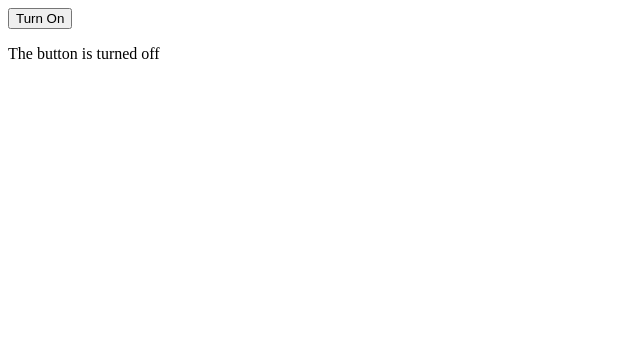
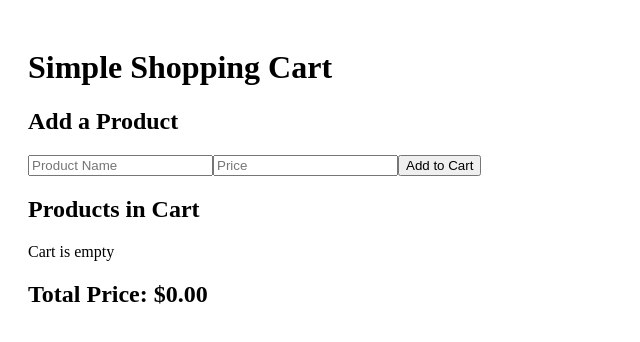
Before and after one commit to maxameddev/React.js, a React (Vite) app: page / in a window 1280 px wide. Shown: the top 342 px of the page, without its empty margins (0-640 px from the left). Built offline with nearby package versions, Linux system fonts and the light colour scheme.

Commit message:
Update shopping cart

```diff
--- a/src/App.jsx
+++ b/src/App.jsx
@@ -1,20 +1,9 @@
-import { useState } from "react";
-import Toggle from "./Toggle";
+import Greeting from "./Greeting";
 
 function App() {
-  const [isOn, setIsOn] = useState(false);
-
-  const toggleButton = () => {
-    setIsOn(!isOn);
-  };
-
   return (
     <div>
-      <button onClick={toggleButton}>
-        {isOn ? "Turn Off" : "Turn On"}
-      </button>
-
-      <Toggle isOn={isOn} />
+      <Greeting />
     </div>
   );
 }
--- a/src/Greeting.jsx
+++ b/src/Greeting.jsx
@@ -1,12 +1,110 @@
-function Greeting({ count }) {
+import { useState } from "react";
+
+function Greeting() {
+  const [products, setProducts] = useState([]);
+  const [name, setName] = useState("");
+  const [price, setPrice] = useState("");
+
+  const addProduct = () => {
+    if (!name || !price) return;
+
+    const newProduct = {
+      id: Date.now(),
+      name,
+      price: Number(price),
+      quantity: 1,
+    };
+
+    setProducts([...products, newProduct]);
+    setName("");
+    setPrice("");
+  };
+
+  const increaseQty = (id) => {
+    setProducts(
+      products.map((item) =>
+        item.id === id
+          ? { ...item, quantity: item.quantity + 1 }
+          : item
+      )
+    );
+  };
+
+  const decreaseQty = (id) => {
+    setProducts(
+      products.map((item) =>
+        item.id === id && item.quantity > 1
+          ? { ...item, quantity: item.quantity - 1 }
+          : item
+      )
+    );
+  };
+
+  const removeProduct = (id) => {
+    setProducts(products.filter((item) => item.id !== id));
+  };
+
+  const totalPrice = products.reduce(
+    (total, item) => total + item.price * item.quantity,
+    0
+  );
+
   return (
-    <div>
-      <h2>Count: {count}</h2>
-      {count === 0 ? (
-        <p>Start clicking the button 👇</p>
+    <div style={{ padding: "20px" }}>
+      <h1>Simple Shopping Cart</h1>
+
+      <h2>Add a Product</h2>
+
+      <input
+        type="text"
+        placeholder="Product Name"
+        value={name}
+        onChange={(e) => setName(e.target.value)}
+      />
+
+      <input
+        type="number"
+        placeholder="Price"
+        value={price}
+        onChange={(e) => setPrice(e.target.value)}
+      />
+
+      <button onClick={addProduct}>Add to Cart</button>
+
+      <h2>Products in Cart</h2>
+
+      {products.length === 0 ? (
+        <p>Cart is empty</p>
       ) : (
-        <p>You clicked {count} times 🚀</p>
+        <ul>
+          {products.map((item) => (
+            <li key={item.id}>
+              <strong>
+                {item.name} - ${item.price.toFixed(2)}
+              </strong>
+
+              <div>
+                Quantity:
+                <button onClick={() => decreaseQty(item.id)}>
+                  -
+                </button>
+
+                {item.quantity}
+
+                <button onClick={() => increaseQty(item.id)}>
+                  +
+                </button>
+              </div>
+
+              <button onClick={() => removeProduct(item.id)}>
+                Remove
+              </button>
+            </li>
+          ))}
+        </ul>
       )}
+
+      <h2>Total Price: ${totalPrice.toFixed(2)}</h2>
     </div>
   );
 }
```
